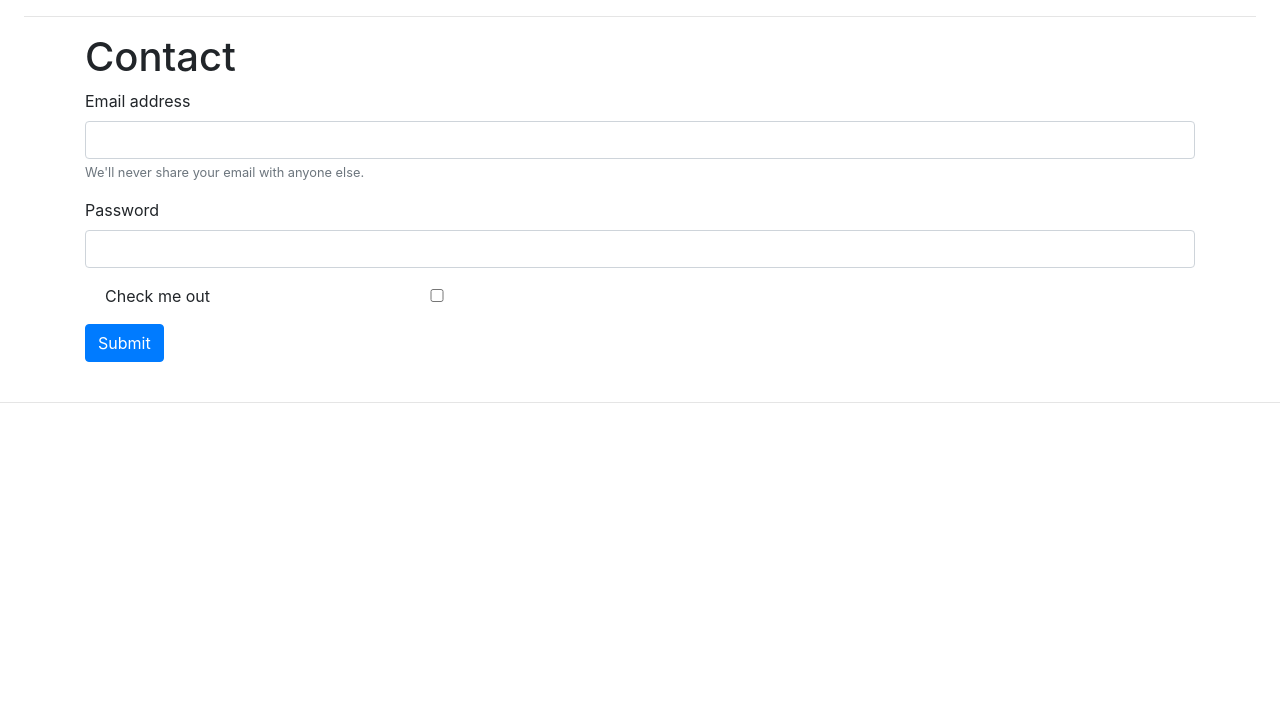
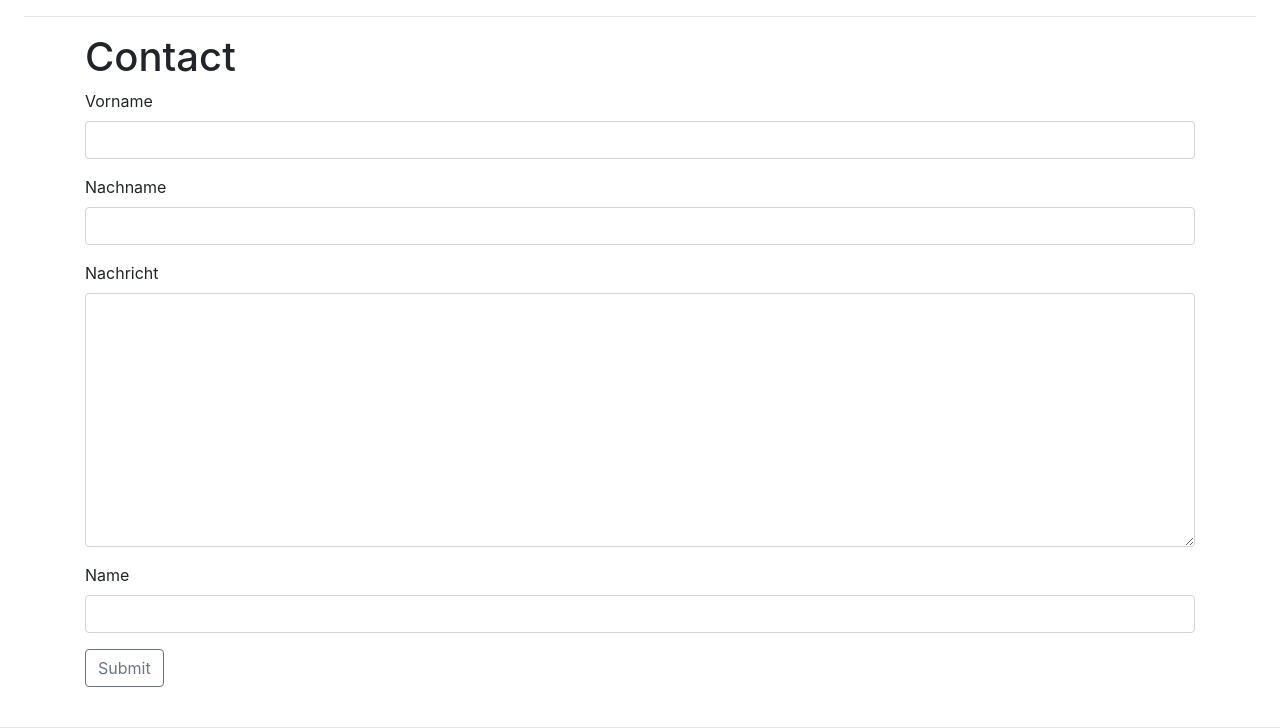
Before and after one commit to hutyra-beniamin/finalProject_EFF, a PHP site: page /contact.php in a window 1280 px wide. Shown: the part 101-829 px from the top of the page. Before the commit the page ends 504 px from the top, so only its background shows below. Run offline with PHP 8.4, Linux system fonts and the light colour scheme.

Commit message:
finishes contact

```diff
--- a/contact.php
+++ b/contact.php
@@ -13,21 +13,24 @@ require_once 'templates/nav.php';
 <div class= "container container-fluid">
 <h1>Contact</h1>
 
-<form action="contact_message.php">
+<form action="contact_backend.php" method="POST">
   <div class="form-group">
-    <label>Email address</label>
-    <input type="email" class="form-control" id="exampleInputEmail1" aria-describedby="emailHelp">
-    <small id="emailHelp" class="form-text text-muted">We'll never share your email with anyone else.</small>
+    <label for="name">Vorname</label>
+    <input type="text" class="form-control" name="name" id="name">
   </div>
   <div class="form-group">
-    <label for="exampleInputPassword1">Password</label>
-    <input type="password" class="form-control" id="exampleInputPassword1">
+    <label for="surname">Nachname</label>
+    <input type="text" class="form-control" name="surname" id="surname">
   </div>
-  <div class="form-group form-check">
-    <input type="checkbox" class="form-check-input" id="exampleCheck1">
-    <label class="form-check-label" for="exampleCheck1">Check me out</label>
+  <div class="form-group">
+    <label for="message">Nachricht</label>
+    <textarea class="form-control" name="message" id="message" rows="10"></textarea>
   </div>
-  <button type="submit" class="btn btn-primary">Submit</button>
+  <div class="form-group">
+    <label for="email">Name</label>
+    <input type="text" class="form-control" id="email" name="email">
+  </div>
+  <button type="submit" class="btn btn-outline-secondary">Submit</button>
 </form>
 
 </div>
--- a/mail/MailBody.html
+++ b/mail/MailBody.html
@@ -1,2 +1,4 @@
 <h2>Hallo %name%!</h2>
-<p>Das ist eine automatisch generierte Test-Mail.</p>
+<p>Deine Nachricht ist erfolgreich bei uns eingegangen. Wir werden uns in kurze um dein Anliegen bemühen.</p>
+<p>Beste Grüße</p>
+<p>Entrepreneurs for Future</p>
```
Also changed, not shown: contact_backend.php (renamed from contact_us.php, +9 -16 lines).
